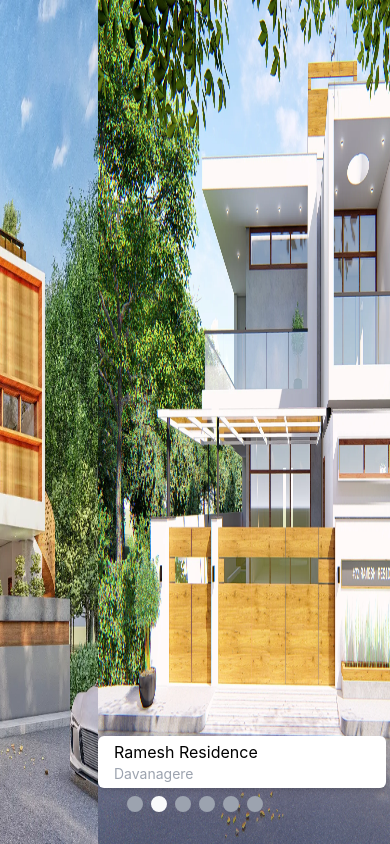
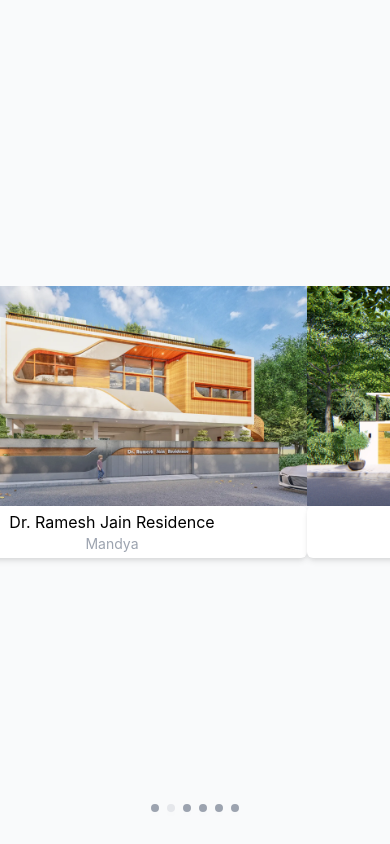
Before and after one commit to shashankshetty1996/studio-m-webisite, a React (Create React App) app: page / in a window 390 px wide. Built offline with nearby package versions, Linux system fonts and the light colour scheme.

Commit message:
Dashboarding mobile view support

```diff
--- a/src/modules/dashboard/DashboardImage.tsx
+++ b/src/modules/dashboard/DashboardImage.tsx
@@ -11,13 +11,13 @@ const DashboardImage: FC<Props> = (props) => {
   const alt = `${name}, ${place}`;
 
   return (
-    <div className="relative h-screen w-screen flex-shrink-0">
-      <picture className="h-full w-full">
+    <div className="relative flex flex-col items-center justify-center md:block h-screen w-screen flex-shrink-0">
+      <picture>
         <source srcSet={webp} type="image/webp" />
         <source srcSet={jpg} type="image/jpeg" />
-        <img className="h-full w-full" src={jpg} alt={alt} />
+        <img src={jpg} alt={alt} />
       </picture>
-      <div className="absolute bottom-14 md:bottom-4 md:left-2 py-1 px-4 w-72 bg-white rounded-md shadow-md">
+      <div className="w-full md:absolute flex flex-col justify-center md:block md:bottom-4 md:left-2 py-1 px-4 md:w-72 bg-white rounded-md shadow-md text-center md:text-left">
         <h1>{name}</h1>
         <h3 className="text-gray-400 text-sm">{place}</h3>
       </div>
--- a/src/modules/dashboard/DashboardMain.tsx
+++ b/src/modules/dashboard/DashboardMain.tsx
@@ -67,7 +67,7 @@ const DashboardMain: FC<{}> = () => {
   const { scrollElem, scrollByIndex, activeIndex } = useImageCarousel();
 
   return (
-    <section className="relative w-screen h-screen">
+    <section className="relative w-screen h-screen bg-gray-50">
       {/* Images */}
       <div className="flex overflow-hidden" ref={scrollElem}>
         {ImageList.map((image, index) => (
@@ -77,9 +77,9 @@ const DashboardMain: FC<{}> = () => {
         <figcaption className="fixed w-screen flex items-center justify-center bottom-8">
           {ImageList.map((_, index) => {
             let componentClassName =
-              "rounded-full w-1 h-1 border-8 z-10 mx-1 cursor-pointer shadow-lg border-gray-400";
+              "rounded-full w-1 h-1 border-4 z-10 mx-1 cursor-pointer shadow-lg border-gray-400";
             if (activeIndex === index) {
-              componentClassName += "shadow-2xl border-gray-50";
+              componentClassName += "shadow-2xl border-gray-200";
             }
             return (
               <div
```
